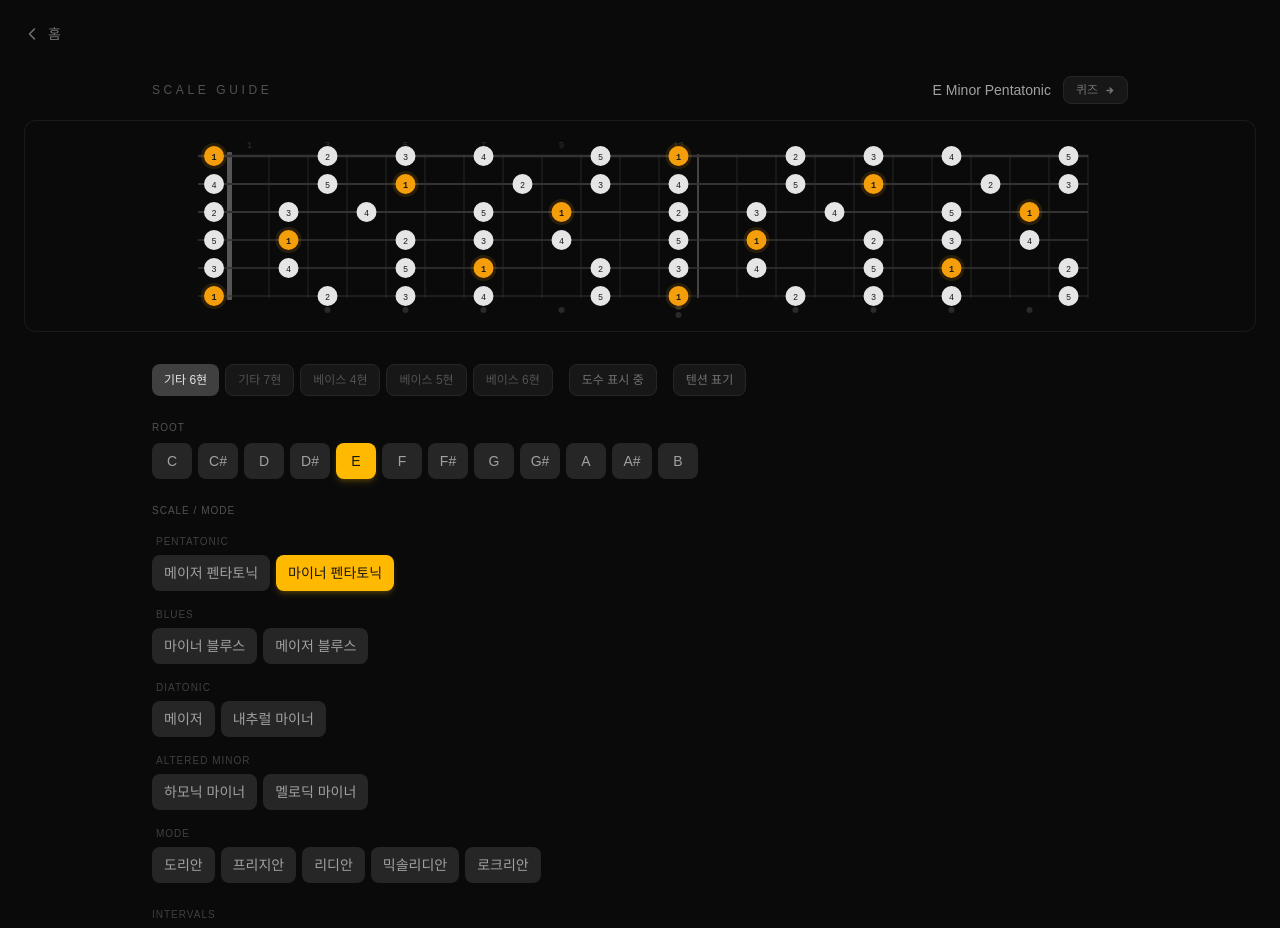
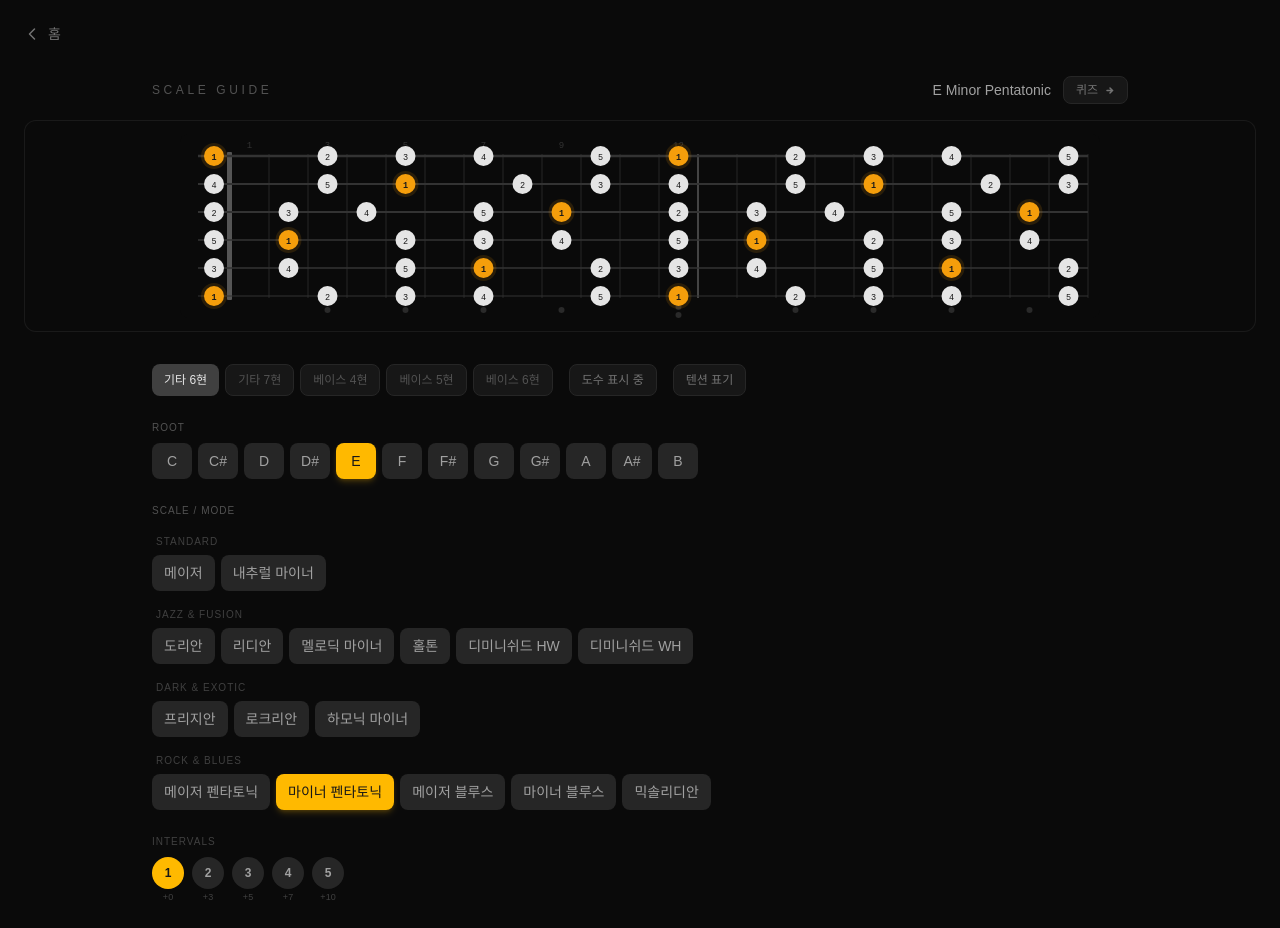
Before and after one commit to KJH-0596/music-practice-app, a Next.js app: page /scales in a window 1280 px wide. Shown: the top 928 px of the page. Built offline with nearby package versions, Linux system fonts and the light colour scheme.

Commit message:
refactor: 모드/스케일 분류 및 레이아웃 개선

```diff
--- a/components/ScaleSelector.tsx
+++ b/components/ScaleSelector.tsx
@@ -7,7 +7,7 @@ interface ScaleSelectorProps {
   onChange: (scale: ScaleConfig) => void;
 }
 
-const CATEGORY_ORDER: ScaleCategory[] = ["pentatonic", "blues", "diatonic", "altered", "mode"];
+const CATEGORY_ORDER: ScaleCategory[] = ["standard", "jazz", "dark", "rock_blues"];
 
 export function ScaleSelector({ selectedId, onChange }: ScaleSelectorProps) {
   const grouped = CATEGORY_ORDER.map((cat) => ({
--- a/core/theory/scales.ts
+++ b/core/theory/scales.ts
@@ -2,7 +2,7 @@
  * 스케일/모드 데이터 및 음 계산
  */
 
-export type ScaleCategory = "pentatonic" | "blues" | "diatonic" | "mode" | "altered";
+export type ScaleCategory = "standard" | "jazz" | "dark" | "rock_blues";
 
 export type ScaleConfig = {
   id: string;
@@ -28,96 +28,130 @@ export const SCALES: ScaleConfig[] = [
     intervals: [0, 3, 5, 7, 10],
     category: "pentatonic",
   },
-  // ── 블루스 ─────────────────────────────────
+  // ── Standard ────────────────────────────────
   {
-    id: "minor_blues",
-    name: "Minor Blues",
-    koreanName: "마이너 블루스",
-    intervals: [0, 3, 5, 6, 7, 10],
-    category: "blues",
+    id: "major",
+    name: "Major (Ionian)",
+    koreanName: "메이저",
+    intervals: [0, 2, 4, 5, 7, 9, 11],
+    category: "standard",
+  },
+  {
+    id: "natural_minor",
+    name: "Natural Minor (Aeolian)",
+    koreanName: "내추럴 마이너",
+    intervals: [0, 2, 3, 5, 7, 8, 10],
+    category: "standard",
+  },
+  // ── Jazz & Fusion ────────────────────────────
+  {
+    id: "dorian",
+    name: "Dorian",
+    koreanName: "도리안",
+    intervals: [0, 2, 3, 5, 7, 9, 10],
+    category: "jazz",
+  },
+  {
+    id: "lydian",
+    name: "Lydian",
+    koreanName: "리디안",
+    intervals: [0, 2, 4, 6, 7, 9, 11],
+    category: "jazz",
+  },
+  {
+    id: "melodic_minor",
+    name: "Melodic Minor",
+    koreanName: "멜로딕 마이너",
+    intervals: [0, 2, 3, 5, 7, 9, 11],
+    category: "jazz",
+  },
+  {
+    id: "whole_tone",
+    name: "Whole Tone",
+    koreanName: "홀톤",
+    intervals: [0, 2, 4, 6, 8, 10],
+    category: "jazz",
+  },
+  {
+    id: "diminished_hw",
+    name: "Diminished (HW)",
+    koreanName: "디미니쉬드 HW",
+    intervals: [0, 1, 3, 4, 6, 7, 9, 10],
+    category: "jazz",
+  },
+  {
+    id: "diminished_wh",
+    name: "Diminished (WH)",
+    koreanName: "디미니쉬드 WH",
+    intervals: [0, 2, 3, 5, 6, 8, 9, 11],
+    category: "jazz",
+  },
+  // ── Dark & Exotic ────────────────────────────
+  {
+    id: "phrygian",
+    name: "Phrygian",
+    koreanName: "프리지안",
+    intervals: [0, 1, 3, 5, 7, 8, 10],
+    category: "dark",
+  },
+  {
+    id: "locrian",
+    name: "Locrian",
+    koreanName: "로크리안",
+    intervals: [0, 1, 3, 5, 6, 8, 10],
+    category: "dark",
+  },
+  {
+    id: "harmonic_minor",
+    name: "Harmonic Minor",
+    koreanName: "하모닉 마이너",
+    intervals: [0, 2, 3, 5, 7, 8, 11],
+    category: "dark",
+  },
+  // ── Rock & Blues ─────────────────────────────
+  {
+    id: "major_pentatonic",
+    name: "Major Pentatonic",
+    koreanName: "메이저 펜타토닉",
+    intervals: [0, 2, 4, 7, 9],
+    category: "rock_blues",
+  },
+  {
+    id: "minor_pentatonic",
+    name: "Minor Pentatonic",
+    koreanName: "마이너 펜타토닉",
+    intervals: [0, 3, 5, 7, 10],
+    category: "rock_blues",
   },
   {
     id: "major_blues",
     name: "Major Blues",
     koreanName: "메이저 블루스",
     intervals: [0, 2, 3, 4, 7, 9],
-    category: "blues",
-  },
-  // ── 다이어토닉 ──────────────────────────────
-  {
-    id: "major",
-    name: "Major (Ionian)",
-    koreanName: "메이저",
-    intervals: [0, 2, 4, 5, 7, 9, 11],
-    category: "diatonic",
+    category: "rock_blues",
   },
   {
-    id: "natural_minor",
-    name: "Natural Minor (Aeolian)",
-    koreanName: "내추럴 마이너",
-    intervals: [0, 2, 3, 5, 7, 8, 10],
-    category: "diatonic",
-  },
-  // ── 변형 마이너 ─────────────────────────────
-  {
-    id: "harmonic_minor",
-    name: "Harmonic Minor",
-    koreanName: "하모닉 마이너",
-    intervals: [0, 2, 3, 5, 7, 8, 11],
-    category: "altered",
-  },
-  {
-    id: "melodic_minor",
-    name: "Melodic Minor",
-    koreanName: "멜로딕 마이너",
-    intervals: [0, 2, 3, 5, 7, 9, 11],
-    category: "altered",
-  },
-  // ── 모드 ────────────────────────────────────
-  {
-    id: "dorian",
-    name: "Dorian",
-    koreanName: "도리안",
-    intervals: [0, 2, 3, 5, 7, 9, 10],
-    category: "mode",
-  },
-  {
-    id: "phrygian",
-    name: "Phrygian",
-    koreanName: "프리지안",
-    intervals: [0, 1, 3, 5, 7, 8, 10],
-    category: "mode",
-  },
-  {
-    id: "lydian",
-    name: "Lydian",
-    koreanName: "리디안",
-    intervals: [0, 2, 4, 6, 7, 9, 11],
-    category: "mode",
+    id: "minor_blues",
+    name: "Minor Blues",
+    koreanName: "마이너 블루스",
+    intervals: [0, 3, 5, 6, 7, 10],
+    category: "rock_blues",
   },
   {
     id: "mixolydian",
     name: "Mixolydian",
     koreanName: "믹솔리디안",
     intervals: [0, 2, 4, 5, 7, 9, 10],
-    category: "mode",
-  },
-  {
-    id: "locrian",
-    name: "Locrian",
-    koreanName: "로크리안",
-    intervals: [0, 1, 3, 5, 6, 8, 10],
-    category: "mode",
+    category: "rock_blues",
   },
 ];
 
 /** 카테고리 레이블 */
 export const SCALE_CATEGORY_LABEL: Record<ScaleCategory, string> = {
-  pentatonic: "Pentatonic",
-  blues:      "Blues",
-  diatonic:   "Diatonic",
-  altered:    "Altered Minor",
-  mode:       "Mode",
+  standard:  "Standard",
+  jazz:      "Jazz & Fusion",
+  dark:      "Dark & Exotic",
+  rock_blues: "Rock & Blues",
 };
 
 /**
```
